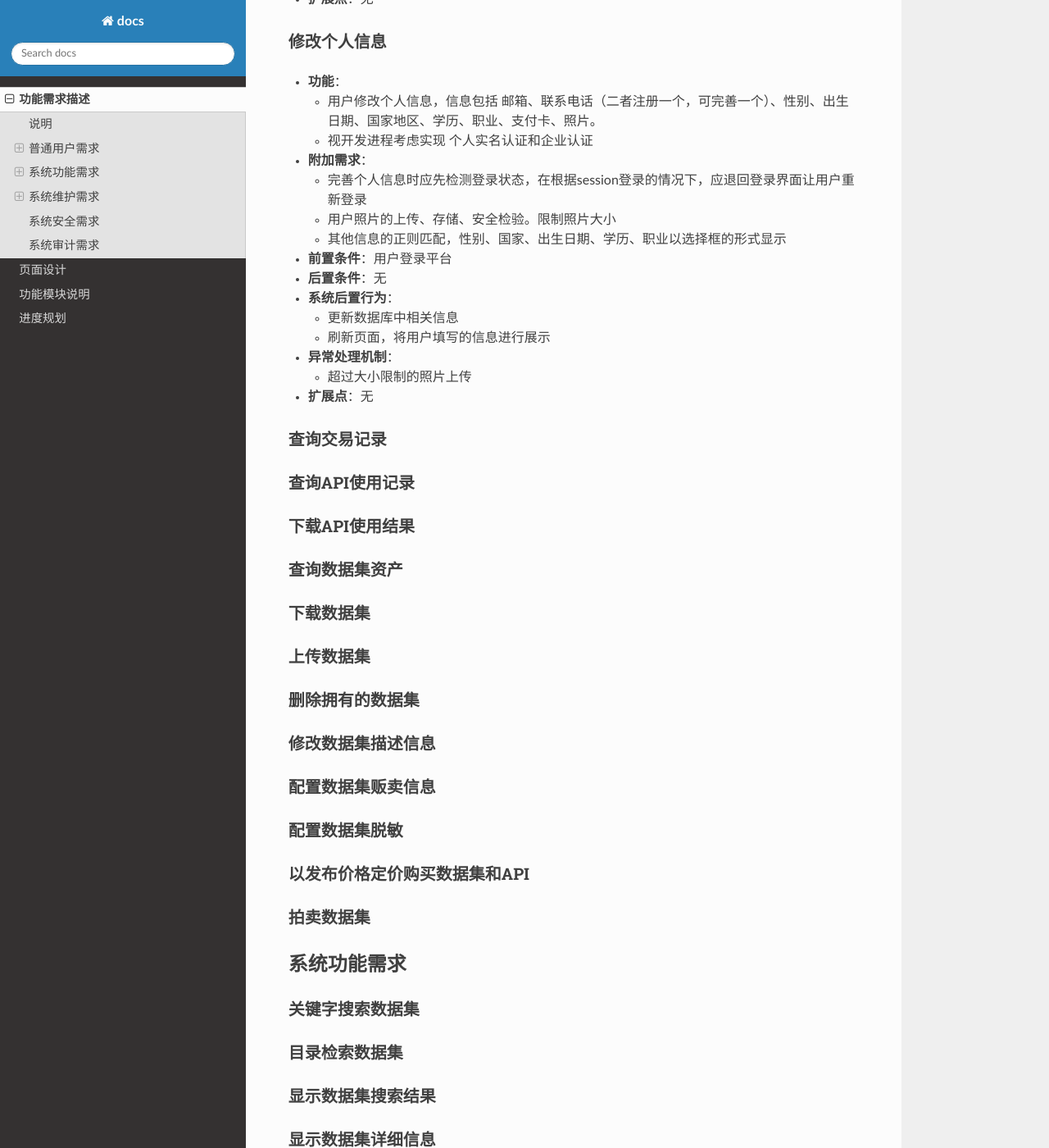
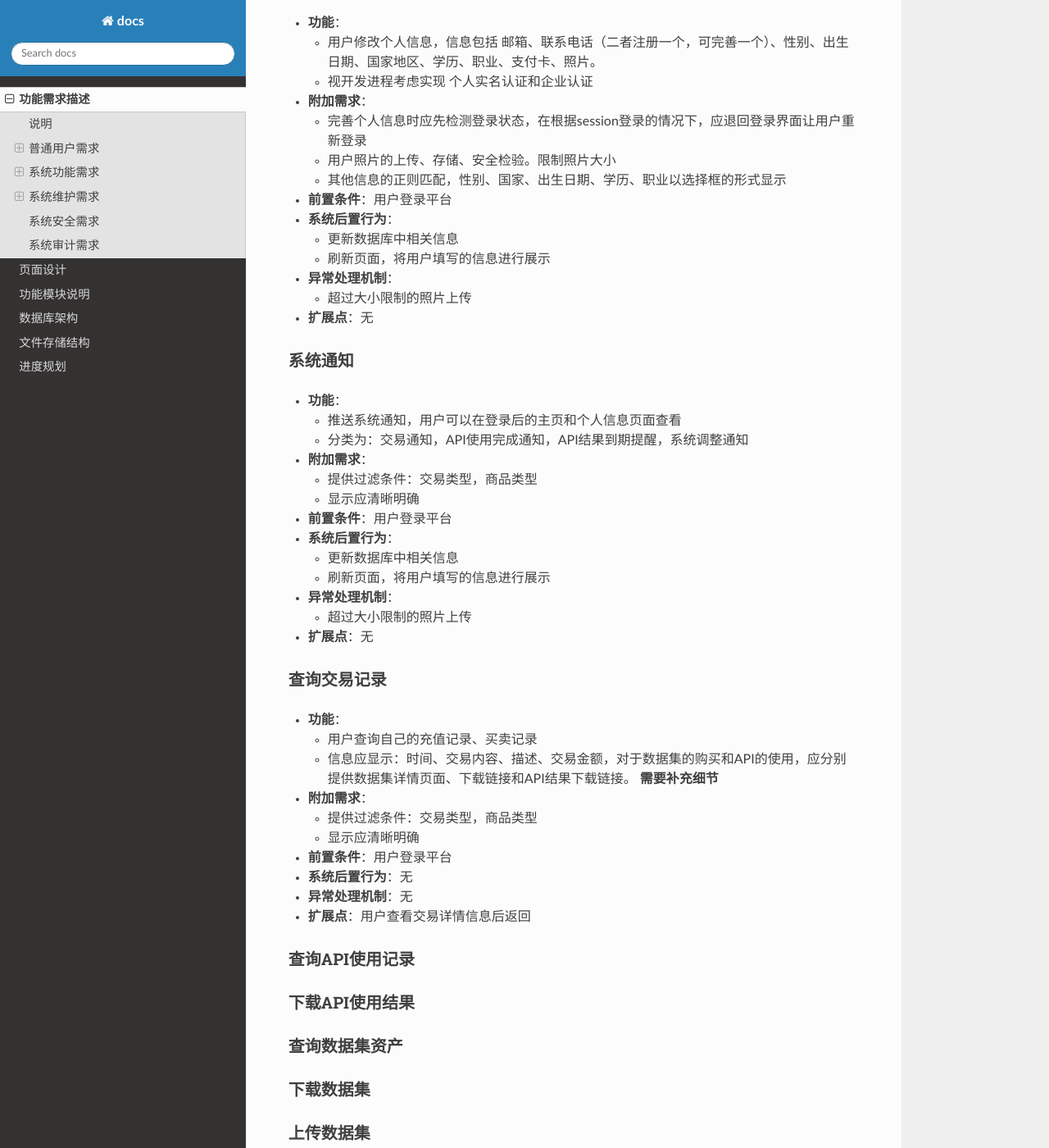
Before and after one commit to datagroupustc/docs, a Sphinx documentation site: the page built from source/platform/requirement.md, in a window 1280 px wide and 1400 px high, scrolled down 1874 px. Shown: the whole window at 82% size. Built offline with Sphinx 7.4.7 and the Read the Docs theme 2.0.0, drawn with Linux system fonts in a browser that asks for light colours; some of the changed text lies outside the part shown.

Commit message:
hanfeng-add database and storage

```diff
--- a/source/index.rst
+++ b/source/index.rst
@@ -13,7 +13,10 @@ Contents:
    platform/requirement
    platform/page
    platform/function
+   platform/database
+   platform/storage
    platform/timeline
+
 
 
 
--- /dev/null
+++ b/source/platform/database.md
@@ -0,0 +1 @@
+## 数据库架构
--- a/source/platform/requirement.md
+++ b/source/platform/requirement.md
@@ -71,7 +68,21 @@
    - 用户照片的上传、存储、安全检验。限制照片大小
    - 其他信息的正则匹配，性别、国家、出生日期、学历、职业以选择框的形式显示
 - **前置条件**：用户登录平台
-- **后置条件**：无
+- **系统后置行为**：
+   - 更新数据库中相关信息
+   - 刷新页面，将用户填写的信息进行展示
+- **异常处理机制**：
+   - 超过大小限制的照片上传
+- **扩展点**：无
+
+#### 系统通知
+- **功能**：
+   - 推送系统通知，用户可以在登录后的主页和个人信息页面查看
+   - 分类为：交易通知，API使用完成通知，API结果到期提醒，系统调整通知
+- **附加需求**：
+   - 提供过滤条件：交易类型，商品类型
+   - 显示应清晰明确
+- **前置条件**：用户登录平台
 - **系统后置行为**：
    - 更新数据库中相关信息
    - 刷新页面，将用户填写的信息进行展示
@@ -80,6 +91,17 @@
 - **扩展点**：无
 
 #### 查询交易记录
+- **功能**：
+   - 用户查询自己的充值记录、买卖记录
+   - 信息应显示：时间、交易内容、描述、交易金额，对于数据集的购买和API的使用，应分别提供数据集详情页面、下载链接和API结果下载链接。 **需要补充细节**
+- **附加需求**：
+   - 提供过滤条件：交易类型，商品类型
+   - 显示应清晰明确
+- **前置条件**：用户登录平台
+- **系统后置行为**：无
+- **异常处理机制**：无
+- **扩展点**：用户查看交易详情信息后返回
+
 #### 查询API使用记录
 #### 下载API使用结果
 #### 查询数据集资产
--- /dev/null
+++ b/source/platform/storage.md
@@ -0,0 +1 @@
+## 文件存储结构
```
Also changed, not shown: other parts of source/platform/requirement.md (+0 -4 lines).
